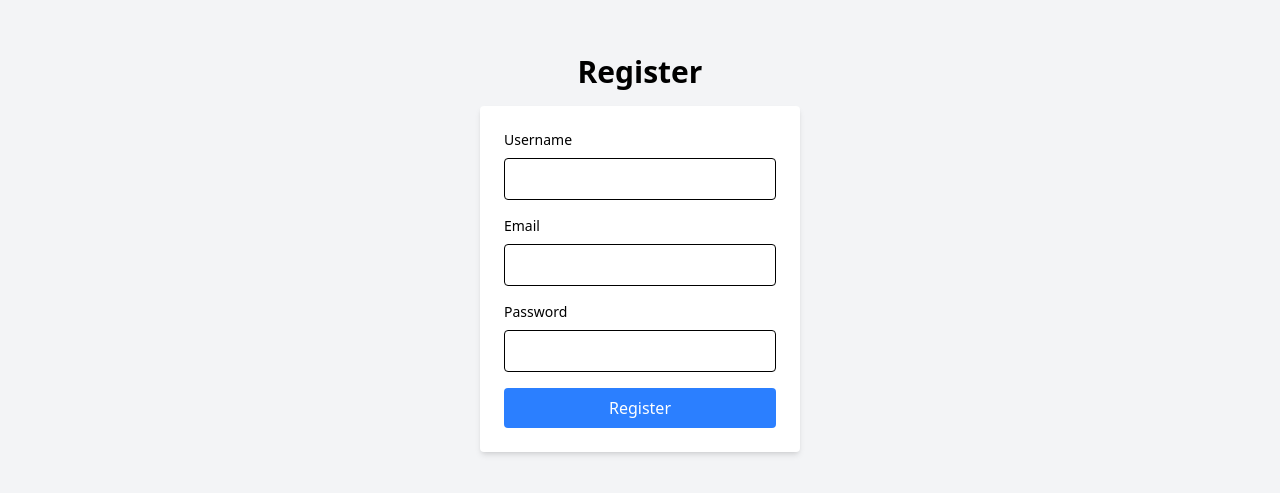
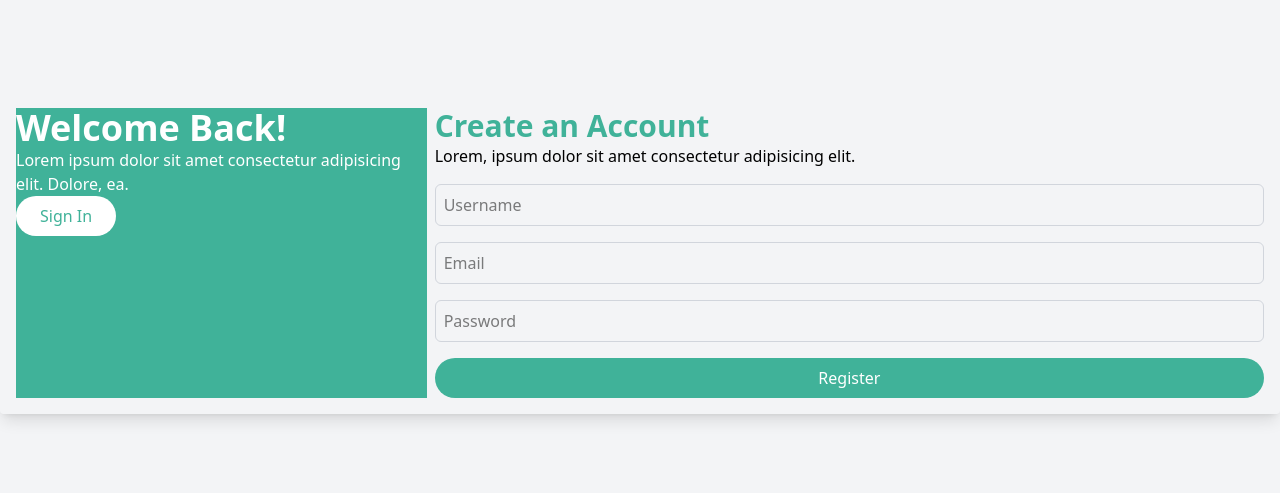
Before and after one commit to Abhijindal905/Real-Time-Chat-App, a React (Vite) app in the folder frontend/chat/: page / in a window 1280 px wide. Shown: the part 147-640 px from the top of the page. Built offline with nearby package versions, Linux system fonts and the light colour scheme.

Commit message:
bana diya bhai

```diff
--- a/frontend/chat/src/index.css
+++ b/frontend/chat/src/index.css
@@ -1 +1,4 @@
 @import "tailwindcss";
+#root {
+  @apply bg-gray-100 min-h-screen flex items-center justify-center;
+}
--- a/frontend/chat/src/pages/Register.jsx
+++ b/frontend/chat/src/pages/Register.jsx
@@ -1,45 +1,39 @@
 function Reg(params) {
   return (
-    <div className="flex flex-col items-center justify-center h-screen bg-gray-100">
-      <h1 className="text-3xl font-bold mb-4">Register</h1>
-      <form className="bg-white p-6 rounded shadow-md w-80">
-        <div className="mb-4">
-          <label className="block text-sm font-medium mb-2" htmlFor="username">
-            Username
-          </label>
+    <div className="container grid grid-cols-6 gap-2 mx-auto my-auto shadow-lg p-4 rounded w-auto md:max-h-3/4">
+      <div className="md:col-span-2 col-span-6 bg-[#40b299]">
+        <h1 className="text-4xl text-white font-bold">Welcome Back!</h1>
+        <p className="text-white">
+          Lorem ipsum dolor sit amet consectetur adipisicing elit. Dolore, ea.
+        </p>
+        <button className="bg-white text-[#40b299] px-6 py-2 rounded-full hover:bg-gray-200 transition duration-300">
+          Sign In
+        </button>
+      </div>
+      <div className="md:col-span-4 col-span-6">
+        <h2 className="text-[#40b299] text-3xl font-bold">Create an Account</h2>
+        <span>Lorem, ipsum dolor sit amet consectetur adipisicing elit.</span>
+        <form className="flex flex-col gap-4 mt-4">
           <input
             type="text"
-            id="username"
-            className="w-full px-3 py-2 border rounded"
+            placeholder="Username"
+            className="border border-gray-300 p-2 rounded-md"
           />
-        </div>
-        <div className="mb-4">
-          <label className="block text-sm font-medium mb-2" htmlFor="email">
-            Email
-          </label>
           <input
             type="email"
-            id="email"
-            className="w-full px-3 py-2 border rounded"
+            placeholder="Email"
+            className="border border-gray-300 p-2 rounded-md"
           />
-        </div>
-        <div className="mb-4">
-          <label className="block text-sm font-medium mb-2" htmlFor="password">
-            Password
-          </label>
           <input
             type="password"
-            id="password"
-            className="w-full px-3 py-2 border rounded"
+            placeholder="Password"
+            className="border border-gray-300 p-2 rounded-md"
           />
-        </div>
-        <button
-          type="submit"
-          className="w-full bg-blue-500 text-white py-2 rounded hover:bg-blue-600"
-        >
-          Register
-        </button>
-      </form>
+          <button className="bg-[#40b299] text-white px-6 py-2 rounded-full hover:bg-[#369f85] transition duration-300">
+            Register
+          </button>
+        </form>
+      </div>
     </div>
   );
 }
```
